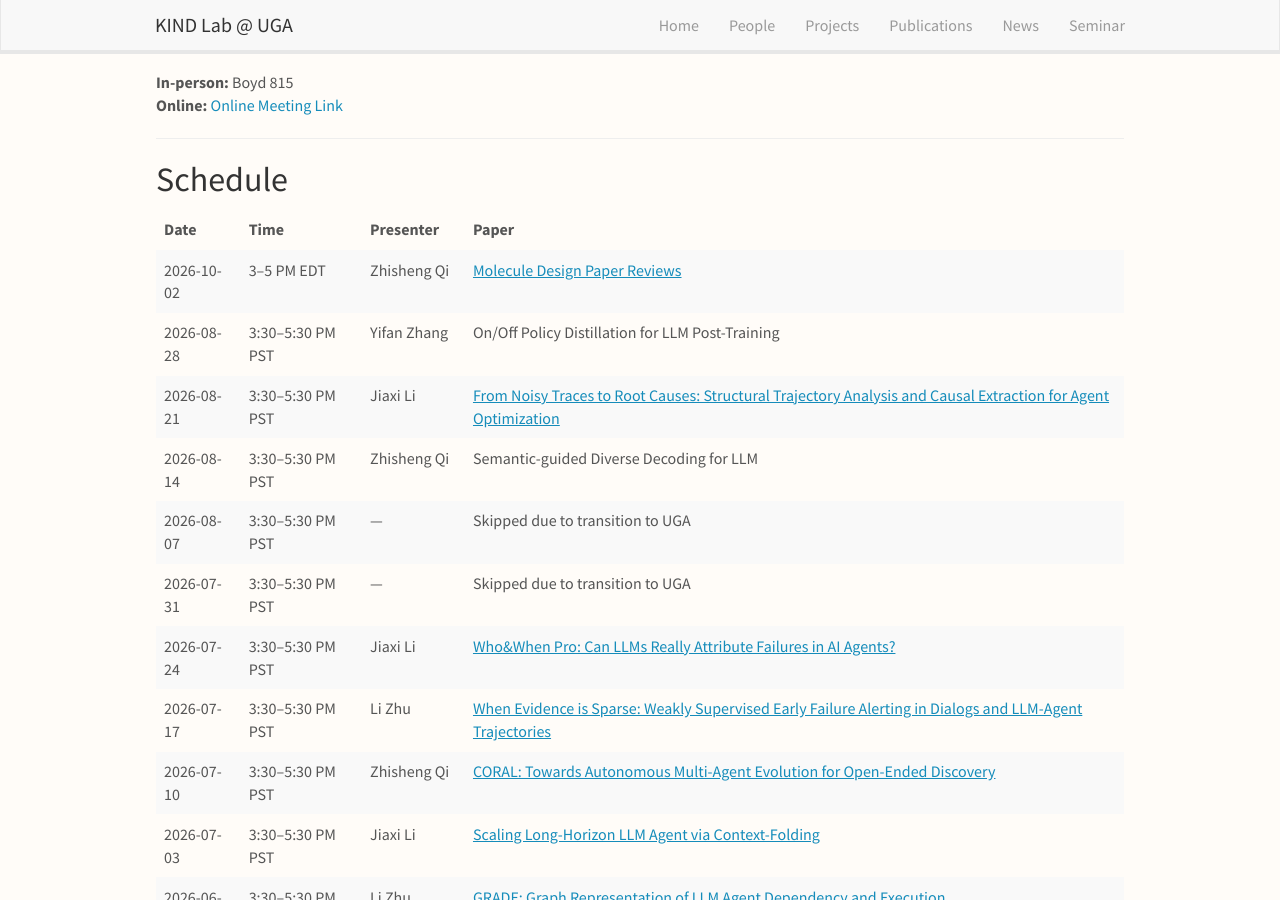
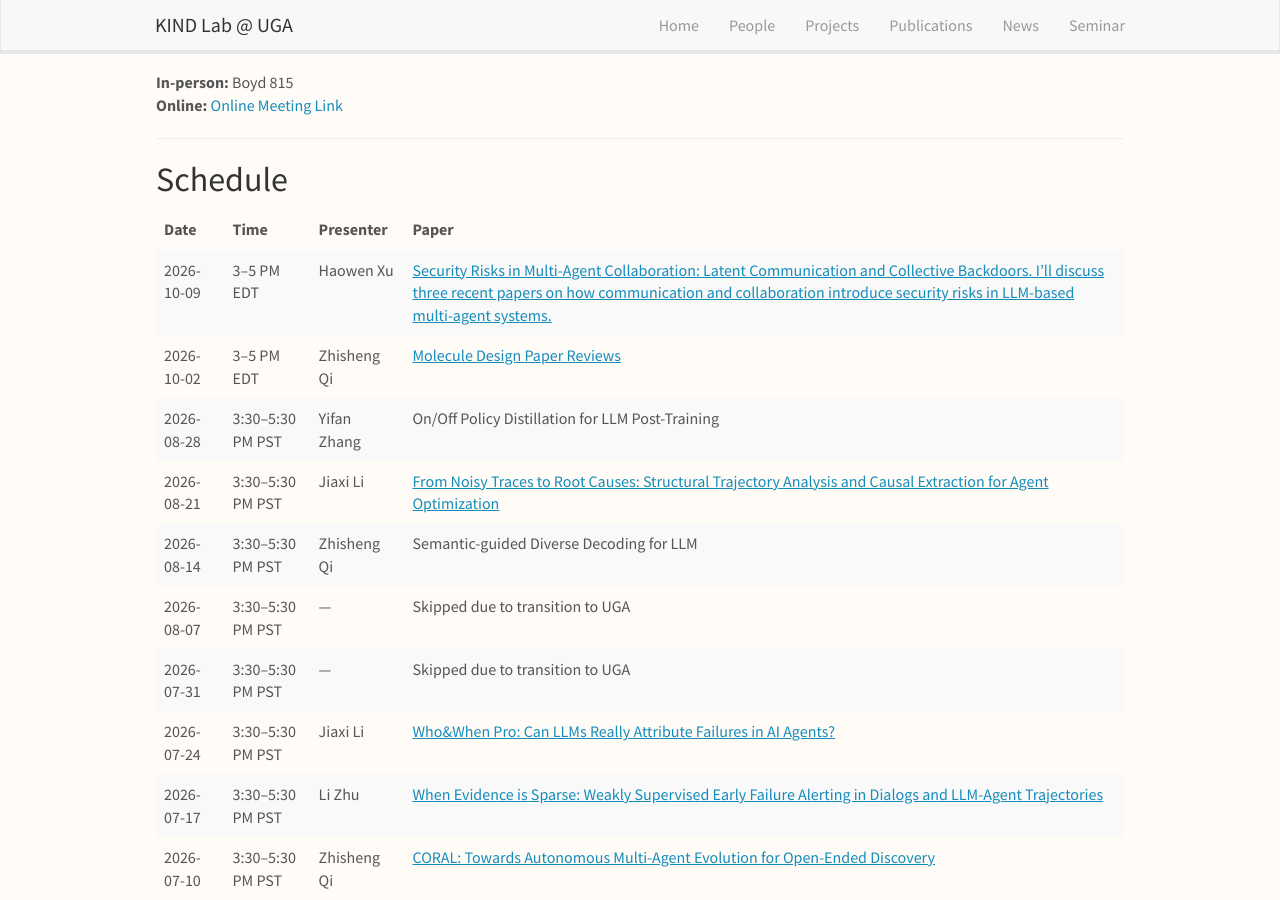
Before and after one commit to KINDLab-Fly/KINDLab-Fly.github.io, a Jekyll site: the page built from _pages/seminar.md, in a window 1280 px wide and 900 px high, scrolled down 331 px. Built offline with Jekyll 4.4.1, drawn with Linux system fonts in a browser that asks for light colours; nearby versions of some CDN libraries.

Commit message:
Add Haowen Xu seminar for October 9, 2026

```diff
--- a/_data/seminar.yml
+++ b/_data/seminar.yml
@@ -1,5 +1,11 @@
 # Friday Seminar Schedule
 # Fields: date, time, presenter, paper, link (optional)
+
+- date: "2026-10-09"
+  time: "3–5 PM EDT"
+  presenter: "Haowen Xu"
+  paper: "Security Risks in Multi-Agent Collaboration: Latent Communication and Collective Backdoors. I’ll discuss three recent papers on how communication and collaboration introduce security risks in LLM-based multi-agent systems."
+  link: "https://arxiv.org/pdf/2609.39788"
 
 - date: "2026-10-02"
   time: "3–5 PM EDT"
```
